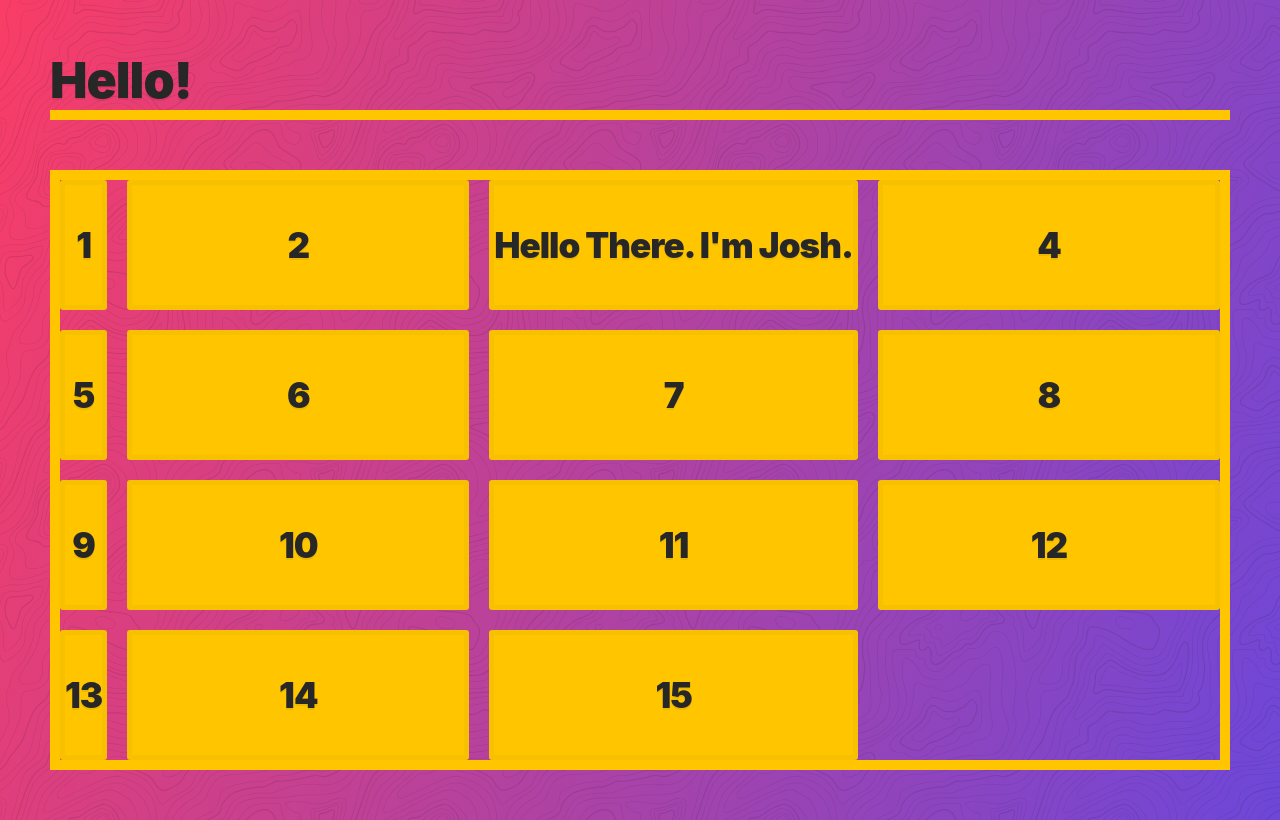
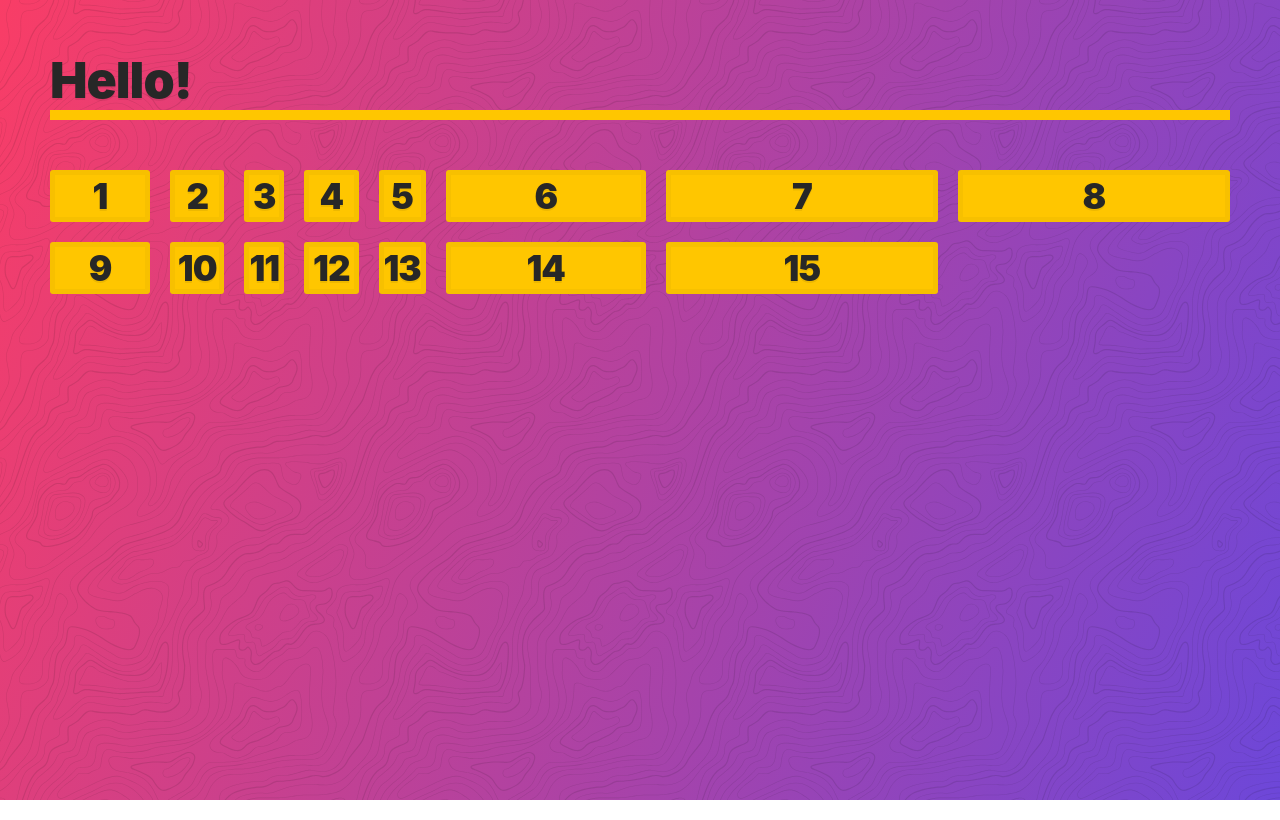
Before and after one commit to joshswl/css-grid, a website: page public/index.html in a window 1280 px wide. Drawn offline with Linux system fonts and the light colour scheme.

Commit message:
repeat function

```diff
--- a/public/index.html
+++ b/public/index.html
@@ -20,7 +20,7 @@ Example:
   <div class="container">
     <div class="item">1</div>
     <div class="item">2</div>
-    <div class="item">Hello There. I'm Josh.</div>
+    <div class="item">3</div>
     <div class="item">4</div>
     <div class="item">5</div>
     <div class="item">6</div>
@@ -46,17 +46,29 @@ Example:
       display: grid;
       grid-gap: 20px;
 
+
+      /* repeat function */
+      grid-template-columns: 100px repeat(2, 1fr auto) 200px repeat(2, 5fr);
+
       /* sizing tracks */
 
-      height: 600px;
-      border: 10px solid var(--yellow);
+      /* height: 600px; */
+      /* border: 10px solid var(--yellow); */
       /* grid-template-columns: 50% 1fr 1fr 1fr; */
       /* grid-template-rows: 1fr 10fr 1fr 1fr; */
-      grid-template-columns: auto 1fr auto 1fr;
+      /* grid-template-columns: auto 1fr auto 1fr; */
 
 
       /* grid-template-columns: 100px auto 500px 50px; */
       /* grid-template-columns: repeat(5, 100px); */
+
+
+      /* auto-flow */
+
+      /* grid-template-columns: 400px 200px; */
+      /* grid-auto-flow: row; */
+      /* grid-auto-flow: column; */
+      /* grid-auto-columns: 200px; */
 
 
       /* explicit */
@@ -68,14 +80,6 @@ Example:
       /* implicit */
 
       /* grid-auto-rows: 300px; */
-
-
-      /* auto-flow */
-
-      /* grid-template-columns: 400px 200px; */
-      /* grid-auto-flow: row; */
-      /* grid-auto-flow: column; */
-      /* grid-auto-columns: 200px; */
     }
   </style>
 
```
